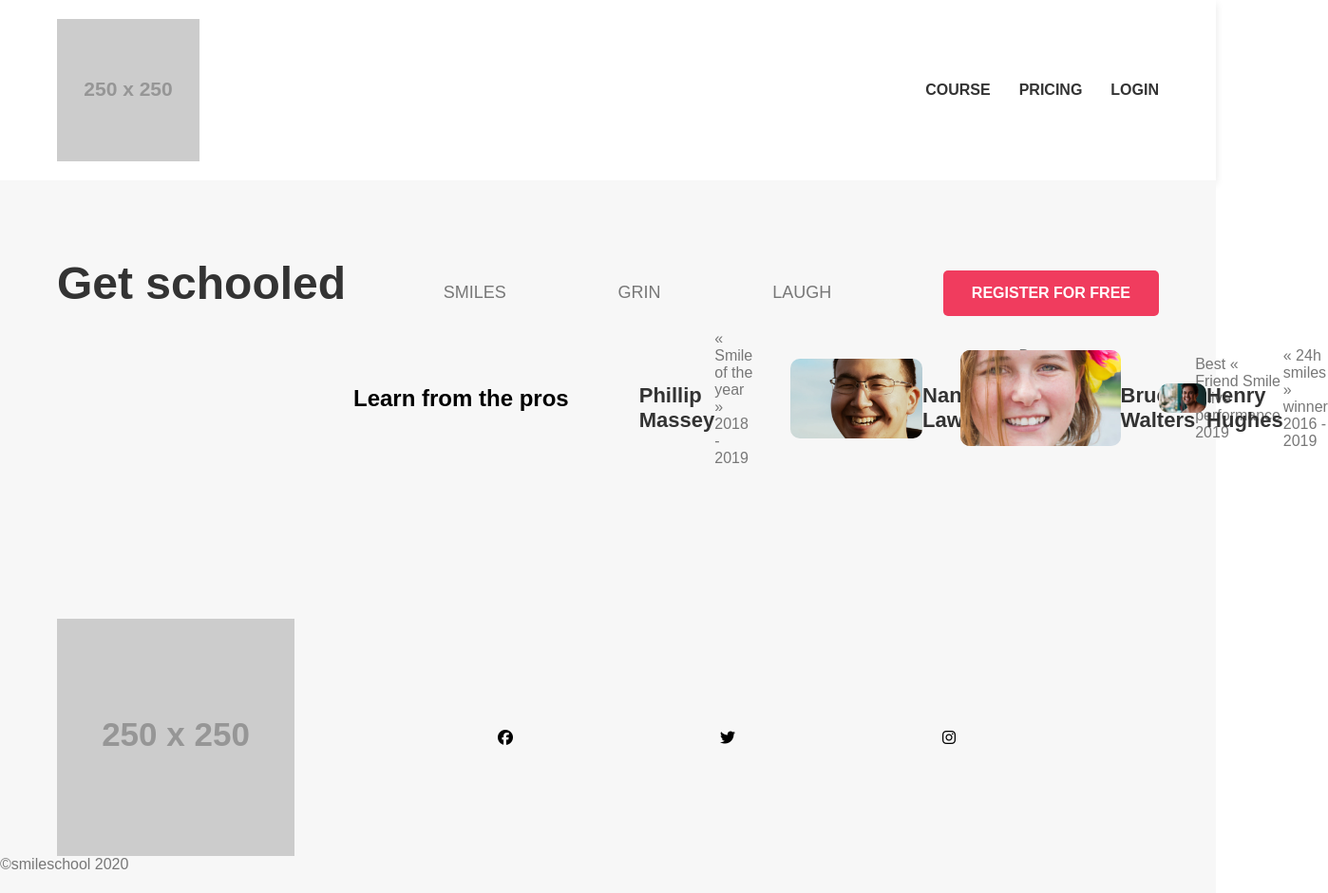
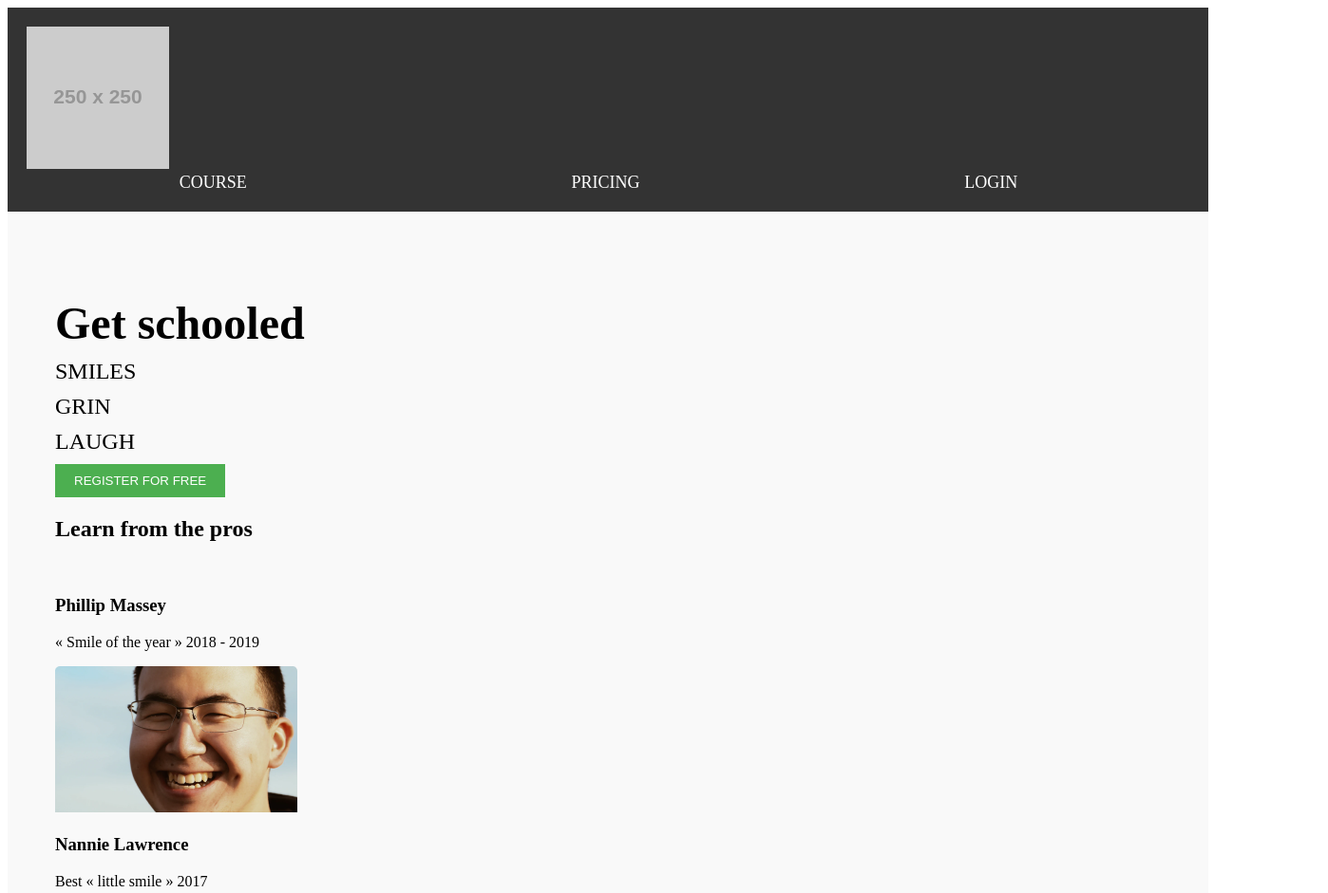
Before and after one commit to russellbelmont/alx_html_css, a plain HTML site: page index.html in a window 1280 px wide. Shown: the top 941 px of the page at 95% size, 1398 px wide, since content can reach past the window. Drawn offline with Linux system fonts and the light colour scheme; placeholder pictures from the web are drawn by us.

Commit message:
Update styles for header and first section based on Figma

```diff
--- a/css/styles.css
+++ b/css/styles.css
@@ -1,132 +1,60 @@
-/* General Reset */
-* {
+/* In your css/styles.css file */
+
+/* Header styles */
+header {
+    background-color: #333; /* Example background color */
+    padding: 20px;
+    color: white;
+}
+
+nav img {
+    width: 150px; /* Adjust logo size */
+}
+
+nav ul {
+    list-style-type: none;
     margin: 0;
     padding: 0;
-    box-sizing: border-box;
+    display: flex;
+    justify-content: space-around;
 }
 
-/* Body Styling */
-body {
-    font-family: 'Source Sans Pro', sans-serif;
-    background-color: #fff; /* Adjust this color based on Figma */
+nav ul li {
+    display: inline-block;
+    margin-right: 20px;
 }
 
-/* Header Styling */
-header {
-    background-color: #fff; /* Adjust based on Figma */
-    padding: 20px 0;
-    box-shadow: 0 4px 8px rgba(0, 0, 0, 0.1); /* Light shadow for header */
+nav ul li a {
+    color: white;
+    text-decoration: none;
+    font-size: 18px;
 }
 
-header nav {
-    display: flex;
-    justify-content: space-between;
-    align-items: center;
-    max-width: 1200px;
-    margin: 0 auto;
-    padding: 0 20px;
+/* First Section styles */
+main section:first-of-type {
+    padding: 50px;
+    background-color: #f9f9f9;
 }
 
-header nav img {
-    max-width: 150px; /* Adjust logo size based on Figma */
-    height: auto;
+main section:first-of-type h1 {
+    font-size: 48px;
+    margin-bottom: 10px;
 }
 
-header nav ul {
-    display: flex;
-    list-style: none;
+main section:first-of-type span {
+    display: block;
+    font-size: 24px;
+    margin-bottom: 10px;
 }
 
-header nav ul li {
-    margin-left: 30px;
+main section:first-of-type button {
+    background-color: #4CAF50;
+    color: white;
+    padding: 10px 20px;
+    border: none;
+    cursor: pointer;
 }
 
-header nav ul li a {
-    text-decoration: none;
-    color: #333; /* Adjust based on Figma */
-    font-size: 16px;
-    font-weight: 600;
-    transition: color 0.3s ease;
+main section:first-of-type button:hover {
+    background-color: #45a049;
 }
-
-header nav ul li a:hover {
-    color: #f03c5e; /* Adjust hover color based on Figma */
-}
-
-/* First Section Styling */
-section {
-    padding: 80px 0; /* Add spacing around the section */
-    background-color: #f7f7f7; /* Adjust background color based on Figma */
-}
-
-section div {
-    max-width: 1200px;
-    margin: 0 auto;
-    padding: 0 20px;
-    display: flex;
-    justify-content: space-between;
-    align-items: center;
-}
-
-section h1 {
-    font-size: 48px; /* Adjust based on Figma */
-    font-weight: 700;
-    color: #333; /* Adjust based on Figma */
-    line-height: 1.2;
-    margin-bottom: 20px;
-}
-
-section span {
-    display: inline-block;
-    font-size: 18px; /* Adjust based on Figma */
-    font-weight: 400;
-    color: #777; /* Adjust based on Figma */
-    margin-right: 15px;
-}
-
-section button {
-    padding: 15px 30px;
-    background-color: #f03c5e; /* Adjust based on Figma */
-    color: #fff;
-    border: none;
-    border-radius: 5px;
-    font-size: 16px;
-    font-weight: 600;
-    cursor: pointer;
-    transition: background-color 0.3s ease;
-}
-
-section button:hover {
-    background-color: #e02d49; /* Adjust hover color based on Figma */
-}
-
-/* Second Part of First Section - Image & Testimonial Styling */
-section div:last-child {
-    width: 45%;
-}
-
-section div:last-child img {
-    max-width: 100%;
-    height: auto;
-    border-radius: 10px; /* Adjust border radius based on Figma */
-}
-
-section blockquote {
-    font-size: 18px;
-    font-style: italic;
-    color: #444;
-    margin-top: 20px;
-    line-height: 1.5;
-}
-
-section h3 {
-    font-size: 22px;
-    font-weight: 700;
-    color: #333;
-    margin-top: 20px;
-}
-
-section p {
-    font-size: 16px;
-    color: #777;
-}
```
